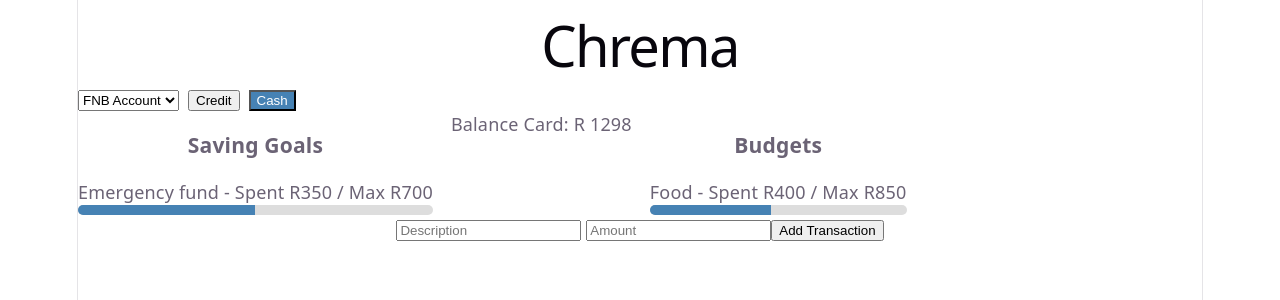
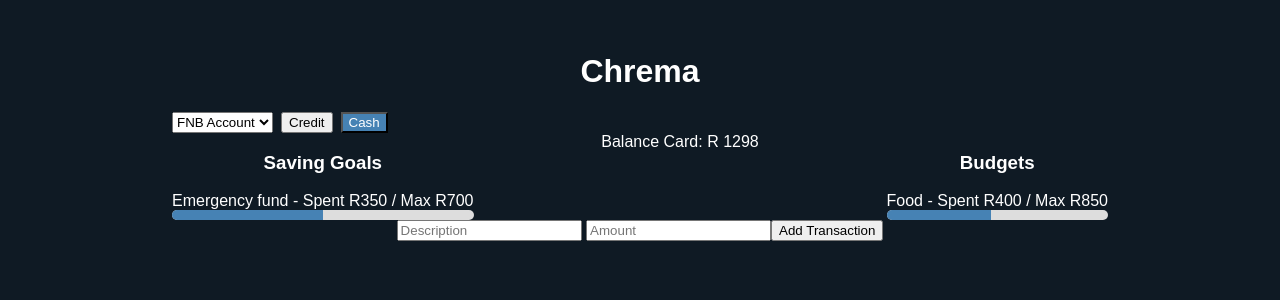
Before and after one commit to EricMoreland/Chrema_Phase_2, a React (Vite) app: page / in a window 1280 px wide. Shown: the top 300 px of the page. Built offline with nearby package versions, Linux system fonts and the light colour scheme.

Commit message:
Page Layout and styling/centering to body & app

```diff
--- a/src/App.css
+++ b/src/App.css
@@ -1,6 +1,21 @@
 .dashboard {
   display: flex;
   gap: 1rem;
+  justify-content: space-between;
+}
+
+body {
+  background-color: #0f1a24;
+  color: white;
+  font-family: sans-serif;
+  margin: 0;
+}
+
+.app_container {
+  max-width: 1000px;
+  margin: 0 auto;
+  padding: 2rem;
+  text-align: center;
 }
 
 .progress_track {
--- a/src/App.jsx
+++ b/src/App.jsx
@@ -40,6 +40,7 @@ function App() {
 
   return (
     <>
+      <div className='app_container'>
       <h1>Chrema</h1>
 
       <AccountBar selectedType={selectedType} setSelectedType={setSelectedType} />
@@ -63,6 +64,7 @@ function App() {
           {transactions[transactions.length - 1].amount} ({transactions[transactions.length - 1].type})
         </p>
       )}
+      </div>
     </>
   )
 }
--- a/src/index.css
+++ b/src/index.css
@@ -1,111 +1,7 @@
-:root {
-  --text: #6b6375;
-  --text-h: #08060d;
-  --bg: #fff;
-  --border: #e5e4e7;
-  --code-bg: #f4f3ec;
-  --accent: #aa3bff;
-  --accent-bg: rgba(170, 59, 255, 0.1);
-  --accent-border: rgba(170, 59, 255, 0.5);
-  --social-bg: rgba(244, 243, 236, 0.5);
-  --shadow:
-    rgba(0, 0, 0, 0.1) 0 10px 15px -3px, rgba(0, 0, 0, 0.05) 0 4px 6px -2px;
-
-  --sans: system-ui, 'Segoe UI', Roboto, sans-serif;
-  --heading: system-ui, 'Segoe UI', Roboto, sans-serif;
-  --mono: ui-monospace, Consolas, monospace;
-
-  font: 18px/145% var(--sans);
-  letter-spacing: 0.18px;
-  color-scheme: light dark;
-  color: var(--text);
-  background: var(--bg);
-  font-synthesis: none;
-  text-rendering: optimizeLegibility;
-  -webkit-font-smoothing: antialiased;
-  -moz-osx-font-smoothing: grayscale;
-
-  @media (max-width: 1024px) {
-    font-size: 16px;
-  }
-}
-
-@media (prefers-color-scheme: dark) {
-  :root {
-    --text: #9ca3af;
-    --text-h: #f3f4f6;
-    --bg: #16171d;
-    --border: #2e303a;
-    --code-bg: #1f2028;
-    --accent: #c084fc;
-    --accent-bg: rgba(192, 132, 252, 0.15);
-    --accent-border: rgba(192, 132, 252, 0.5);
-    --social-bg: rgba(47, 48, 58, 0.5);
-    --shadow:
-      rgba(0, 0, 0, 0.4) 0 10px 15px -3px, rgba(0, 0, 0, 0.25) 0 4px 6px -2px;
-  }
-
-  #social .button-icon {
-    filter: invert(1) brightness(2);
-  }
+* {
+  box-sizing: border-box;
 }
 
 body {
   margin: 0;
 }
-
-#root {
-  width: 1126px;
-  max-width: 100%;
-  margin: 0 auto;
-  text-align: center;
-  border-inline: 1px solid var(--border);
-  min-height: 100svh;
-  display: flex;
-  flex-direction: column;
-  box-sizing: border-box;
-}
-
-h1,
-h2 {
-  font-family: var(--heading);
-  font-weight: 500;
-  color: var(--text-h);
-}
-
-h1 {
-  font-size: 56px;
-  letter-spacing: -1.68px;
-  margin: 32px 0;
-  @media (max-width: 1024px) {
-    font-size: 36px;
-    margin: 20px 0;
-  }
-}
-h2 {
-  font-size: 24px;
-  line-height: 118%;
-  letter-spacing: -0.24px;
-  margin: 0 0 8px;
-  @media (max-width: 1024px) {
-    font-size: 20px;
-  }
-}
-p {
-  margin: 0;
-}
-
-code,
-.counter {
-  font-family: var(--mono);
-  display: inline-flex;
-  border-radius: 4px;
-  color: var(--text-h);
-}
-
-code {
-  font-size: 15px;
-  line-height: 135%;
-  padding: 4px 8px;
-  background: var(--code-bg);
-}
```
